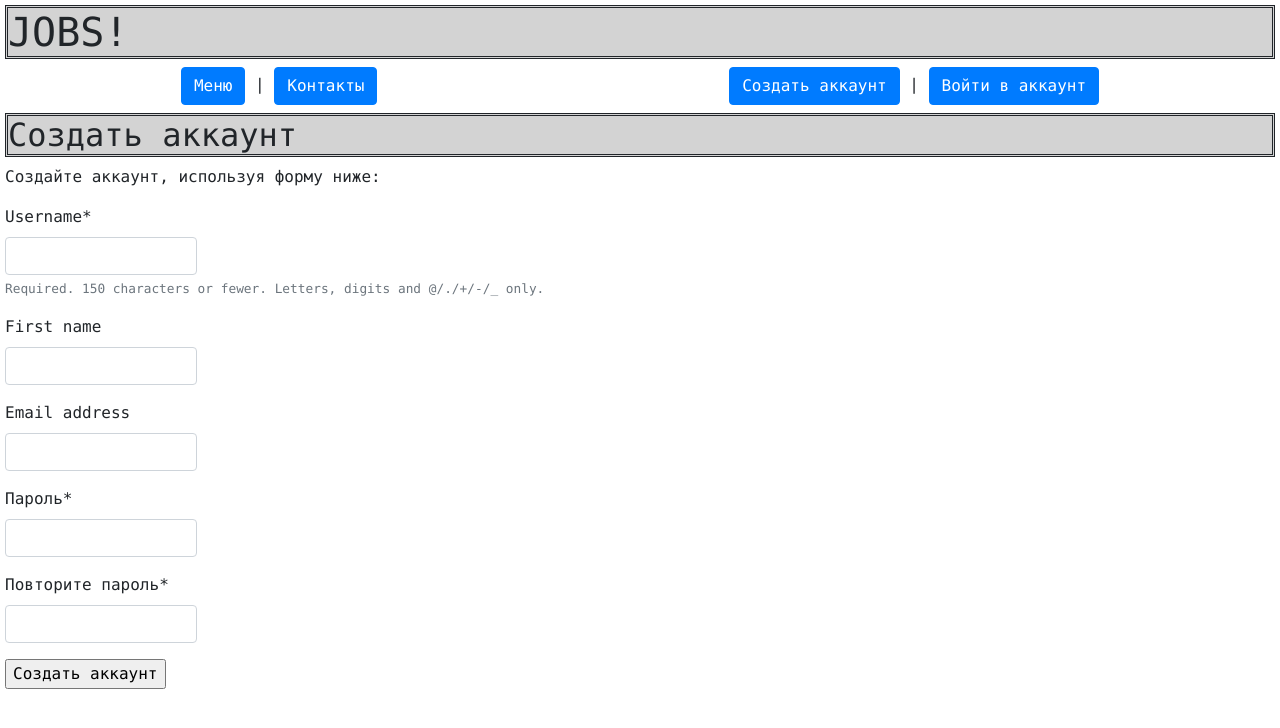
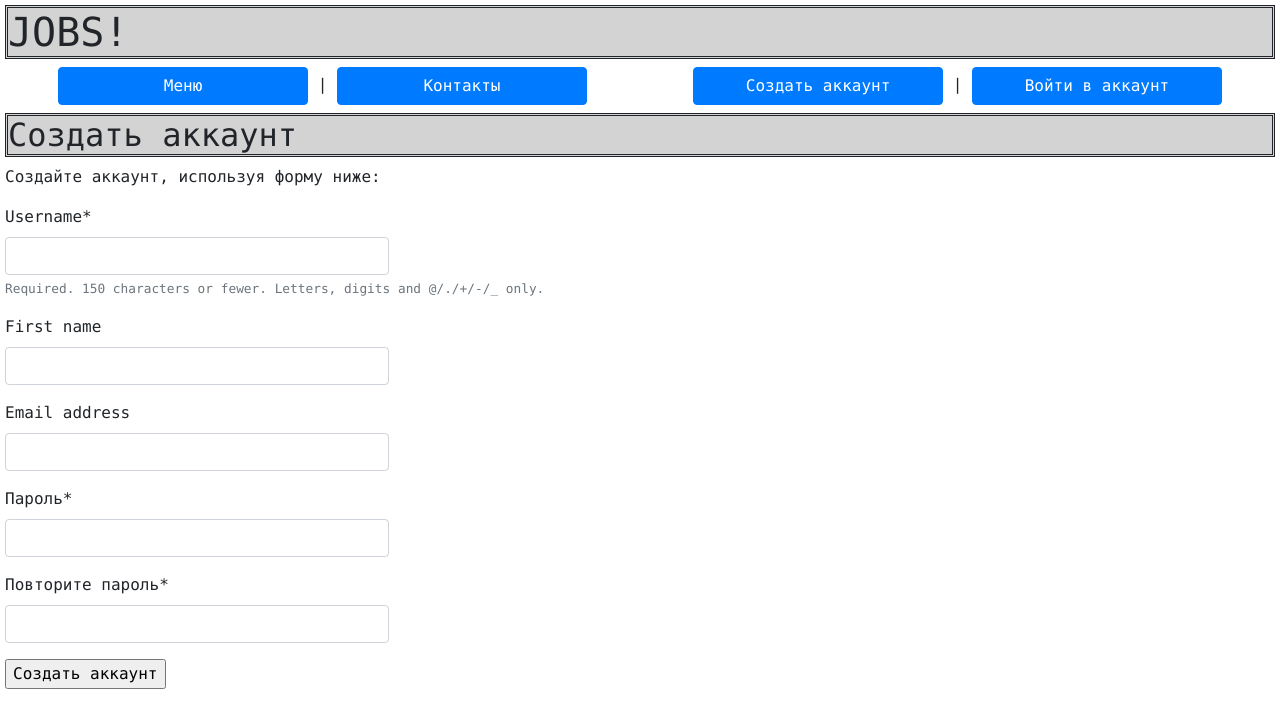
Before and after one commit to letuwwa/LitvinenkoMV, a Django app: page /account/register/ in a window 1280 px wide. Shown: the top 728 px of the page. Run offline with Django 3.2, Linux system fonts and the light colour scheme; some libraries are stand-ins or nearby versions.

Commit message:
commit #30

```diff
--- a/templates/account/register.html
+++ b/templates/account/register.html
@@ -3,7 +3,7 @@
 
 {% block title %}
     <style>
-        input {max-width: 12em}
+        input {max-width: 24em}
     </style>
     <title>Registration</title>
 {% endblock %}
--- a/templates/base.html
+++ b/templates/base.html
@@ -32,19 +32,19 @@
         <div style="display: flex; justify-content: space-around">
             <div>
                 <nav>
-                    <a class="btn btn-primary" href="{% url 'index' %}" role="button">Меню</a> |
-                    <a class="btn btn-primary" href="{% url 'contacts' %}"> Контакты</a>
+                    <a class="btn btn-primary" style="width: 250px" href="{% url 'index' %}" role="button">Меню</a> |
+                    <a class="btn btn-primary" style="width: 250px" href="{% url 'contacts' %}"> Контакты</a>
 
                 </nav>
             </div>
             <div>
                 <nav>
                     {% if request.user.is_authenticated %}
-                        <a class="btn btn-primary" href="{% url "user_page" %}" role="button">Страница пользователя</a> |
-                        <a class="btn btn-primary" href="{% url "logout" %}" role="button">Выйти из аккаунта</a>
+                        <a class="btn btn-primary" style="width: 250px" href="{% url "user_page" %}" role="button">Страница пользователя</a> |
+                        <a class="btn btn-primary" style="width: 250px" href="{% url "logout" %}" role="button">Выйти из аккаунта</a>
                     {% else %}
-                        <a class="btn btn-primary" href="{% url "register" %}" role="button">Создать аккаунт</a> |
-                        <a class="btn btn-primary" href="{% url "login" %}" role="button">Войти в аккаунт</a>
+                        <a class="btn btn-primary" style="width: 250px" href="{% url "register" %}" role="button">Создать аккаунт</a> |
+                        <a class="btn btn-primary" style="width: 250px" href="{% url "login" %}" role="button">Войти в аккаунт</a>
                     {% endif %}
                 </nav>
             </div>
```
Also changed, not shown: db.sqlite3.
